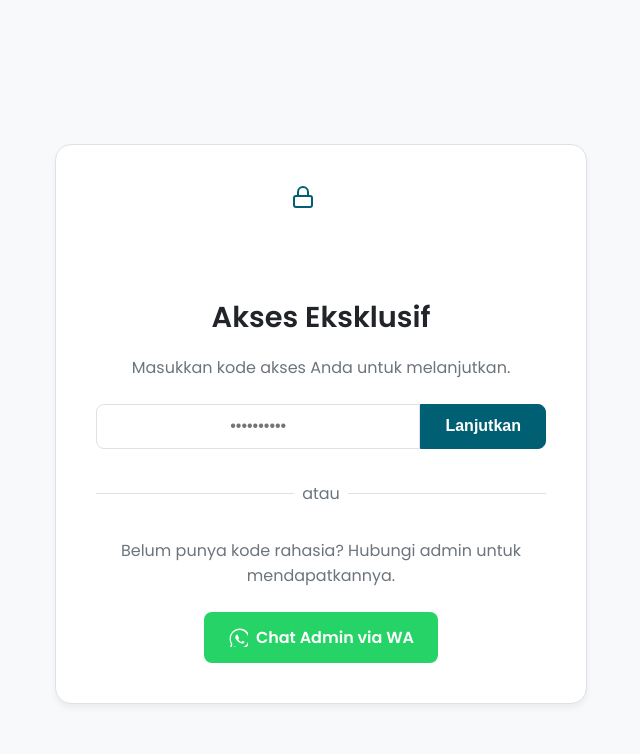
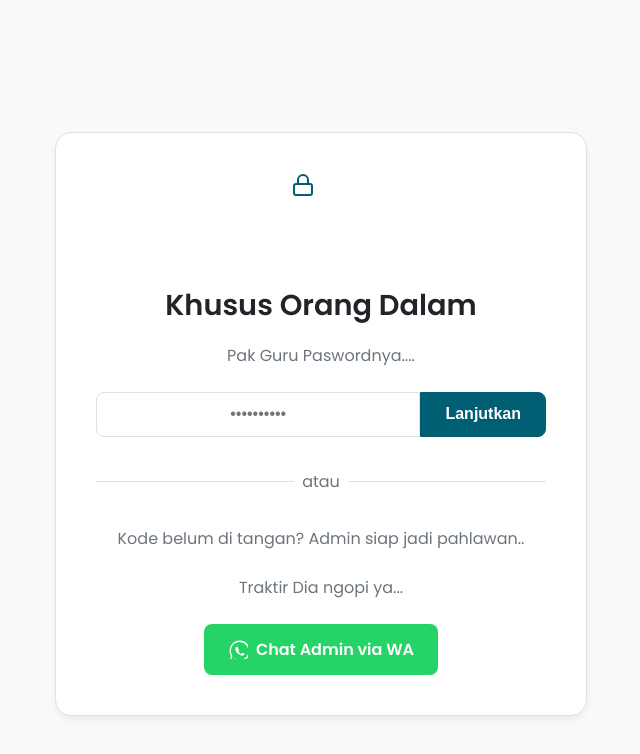
Before and after one commit to wahid27/Modul-Ajaib, a plain HTML site: page security.html in a window 1280 px wide. Shown: the whole page, without its empty margins (319-959 px from the left). Drawn offline with Linux system fonts and the light colour scheme.

Commit message:
security.html

```diff
--- a/security.html
+++ b/security.html
@@ -127,10 +127,11 @@
     </style>
 </head>
 <body>
+
     <div class="security-card">
         <svg class="security-icon" xmlns="http://www.w3.org/2000/svg" width="24" height="24" viewBox="0 0 24" fill="none" stroke="currentColor" stroke-width="2" stroke-linecap="round" stroke-linejoin="round"><rect x="3" y="11" width="18" height="11" rx="2" ry="2"></rect><path d="M7 11V7a5 5 0 0 1 10 0v4"></path></svg>
-        <h1>Akses Eksklusif</h1>
-        <p>Masukkan kode akses Anda untuk melanjutkan.</p>
+        <h1>Khusus Orang Dalam</h1>
+        <p>Pak Guru Paswordnya....</p>
 
         <form id="securityForm">
             <div class="input-group">
@@ -142,12 +143,14 @@
 
         <div class="separator">atau</div>
 
-        <p style="margin-bottom: 1.5rem;">Belum punya kode rahasia? Hubungi admin untuk mendapatkannya.</p>
+        <p style="margin-bottom: 1.5rem;">Kode belum di tangan? Admin siap jadi pahlawan..</p>
+        <p style="margin-bottom: 1.5rem;">Traktir Dia ngopi ya...</p>
         <a id="waButton" href="#" target="_blank" class="btn btn-support">
             <svg xmlns="http://www.w3.org/2000/svg" width="20" height="20" viewBox="0 0 24" fill="currentColor"><path d="M19.2,4.8C17.1,2.7,14.5,1.6,11.8,1.6C6.2,1.6,1.6,6.2,1.6,11.8c0,1.8,0.5,3.6,1.4,5.2L1.5,22.5l5.5-1.4 c1.6,0.8,3.3,1.3,5,1.3h0c5.6,0,10.2-4.6,10.2-10.2C22.2,9.1,21.3,6.9,19.2,4.8z M11.8,20.8h0c-1.6,0-3.2-0.4-4.6-1.2l-0.3-0.2 l-3.4,0.9l0.9-3.4l-0.2-0.3c-0.9-1.4-1.3-3-1.3-4.8c0-4.8,3.9-8.7,8.7-8.7c2.3,0,4.5,0.9,6.2,2.6c1.7,1.7,2.6,3.9,2.6,6.2 C20.5,16.9,16.6,20.8,11.8,20.8z M16.3,14.6c-0.2-0.1-1.3-0.6-1.5-0.7c-0.2-0.1-0.3-0.1-0.5,0.1c-0.1,0.2-0.6,0.7-0.7,0.8 c-0.1,0.1-0.2,0.2-0.4,0.1c-0.2-0.1-0.8-0.3-1.6-1c-0.6-0.5-1-1.2-1.2-1.4c-0.1-0.2,0-0.3,0.1-0.4c0.1-0.1,0.2-0.3,0.3-0.4 c0.1-0.1,0.1-0.2,0.2-0.3c0.1-0.1,0-0.2,0-0.3C10.6,10,10,8.7,9.8,8.2C9.6,7.7,9.4,7.8,9.2,7.8c-0.1,0-0.3,0-0.5,0 C8.6,7.8,8.3,7.9,8.1,8.2c-0.2,0.3-0.8,0.8-0.8,2c0,1.2,0.8,2.3,0.9,2.4c0.1,0.2,1.6,2.5,4,3.5c0.6,0.2,1,0.4,1.4,0.5 c0.6,0.2,1.1,0.1,1.5-0.1c0.5-0.3,1.3-1.1,1.5-1.3c0.2-0.2,0.2-0.4,0.1-0.5C16.8,14.8,16.5,14.7,16.3,14.6z"></path></svg>
             Chat Admin via WA
         </a>
     </div>
+
     <script>
         const securityForm = document.getElementById('securityForm');
         const passwordInput = document.getElementById('passwordInput');
@@ -185,7 +188,8 @@
                 passwordInput.focus();
             }
         });
-    <script>
+    </script>
+<script>
         const securityForm = document.getElementById('securityForm');
         const passwordInput = document.getElementById('passwordInput');
         const errorMessage = document.getElementById('errorMessage');
```
